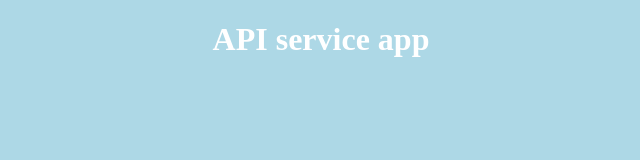
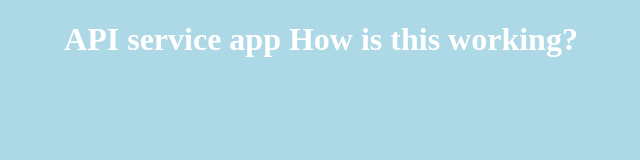
Before and after one commit to Elintcode/Elintcode.github.io, a plain HTML site: page index.html in a window 1280 px wide. Shown: the whole page, without its empty margins (319-959 px from the left). Drawn offline with Linux system fonts and the light colour scheme.

Commit message:
Update index.html

```diff
--- a/index.html
+++ b/index.html
@@ -7,7 +7,7 @@
     <title>Document</title>
 </head>
 <body>
-  <h1>API service app</h1>
+  <h1>API service app How is this working?</h1>
     <script src="script.js"></script>
 </body>
 </html>
```
